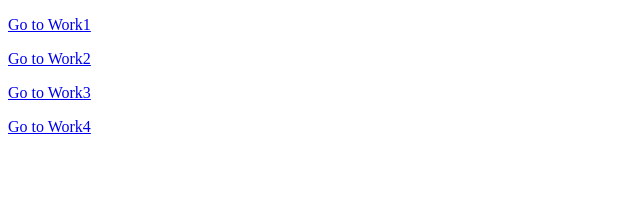
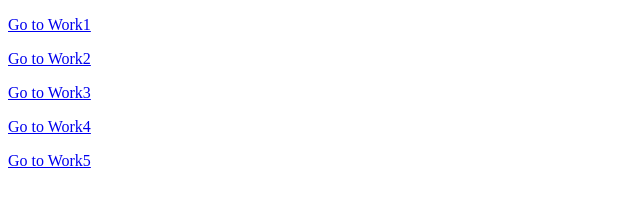
Before and after one commit to Phimabsorn/web-2566, a plain HTML site: page index.html in a window 1280 px wide. Shown: the whole page, without its empty margins (0-640 px from the left). Drawn offline with Linux system fonts and the light colour scheme.

Commit message:
Update index.html

```diff
--- a/index.html
+++ b/index.html
@@ -10,5 +10,6 @@
     <p><a href="work2.html">Go to Work2</a></p>
     <p><a href="work3.html">Go to Work3</a></p>
     <p><a href="work4.html">Go to Work4</a></p>
+    <p><a href="work5.html">Go to Work5</a></p>
 </body>
 </html>
```
